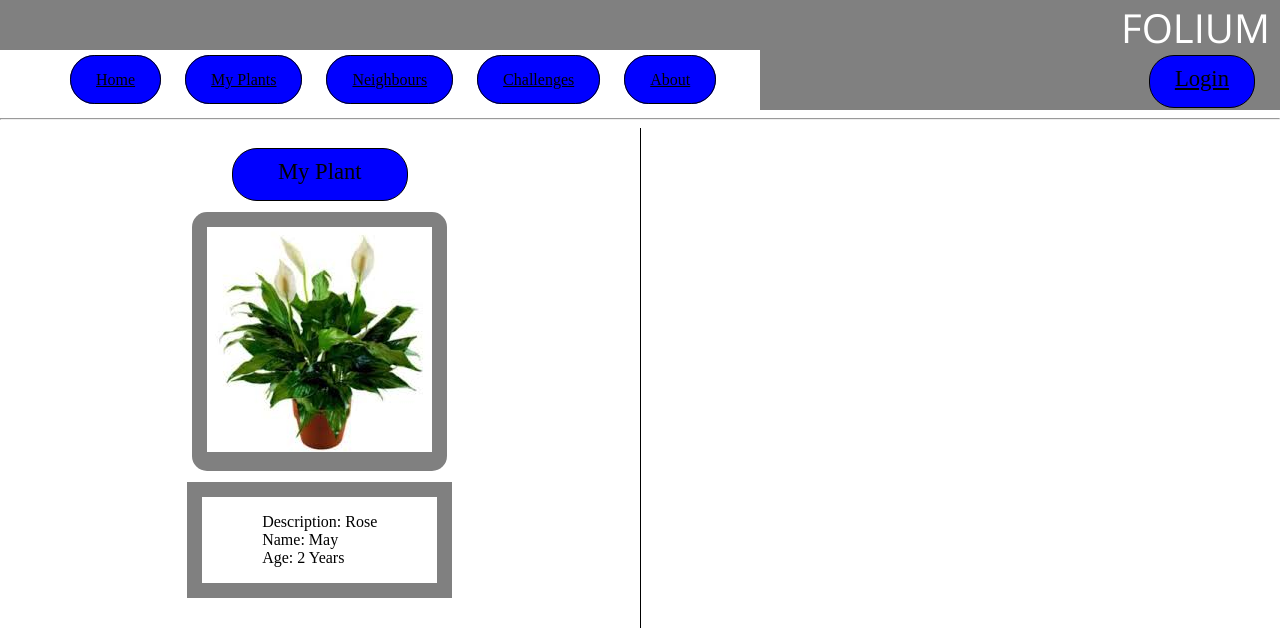
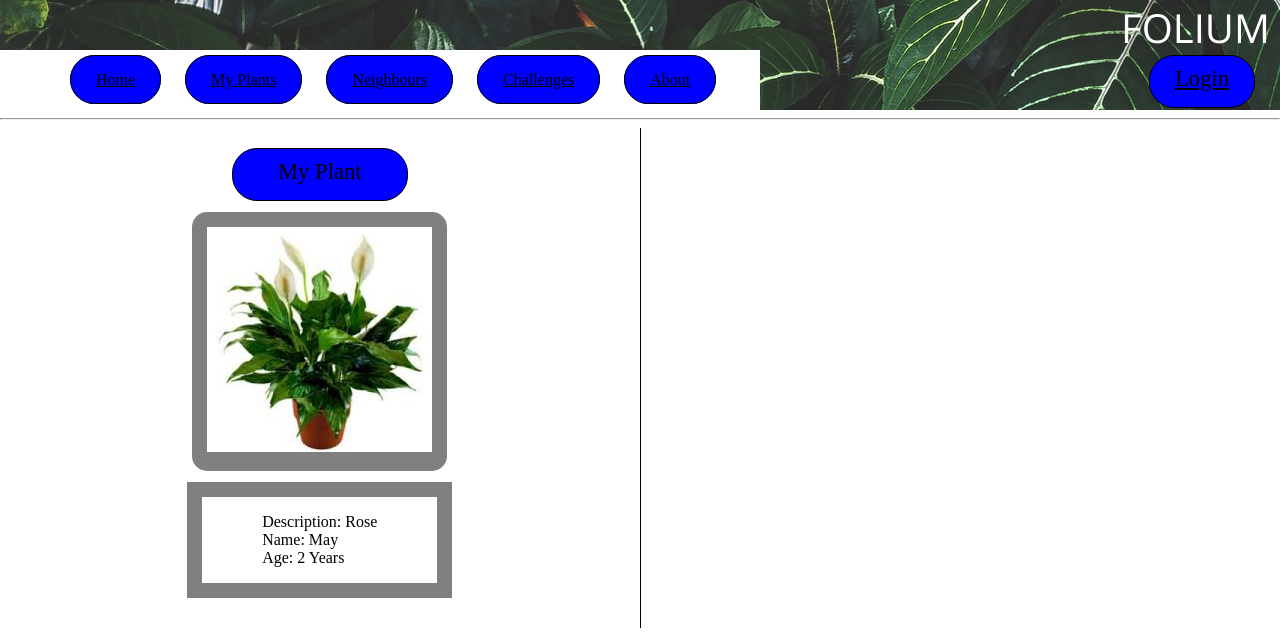
Before and after one commit to ErikGolke/Folium, a plain HTML site: page index.html in a window 1280 px wide. Drawn offline with nearby package versions, Linux system fonts and the light colour scheme.

Commit message:
added some shit

```diff
--- a/css/styles.css
+++ b/css/styles.css
@@ -44,7 +44,7 @@ ul {
 #navBar {
 	height: 110px;
 	width: 100%;
-	background-color:grey;
+	background-image:url("./images/leaves.jpg");
 	position:relative;
 }
 #login {
```
Also changed, not shown: css/images/leaves.jpg (added), leaves.jpg (added), myPlants.html (renamed from myflower.html), 3 other files.
